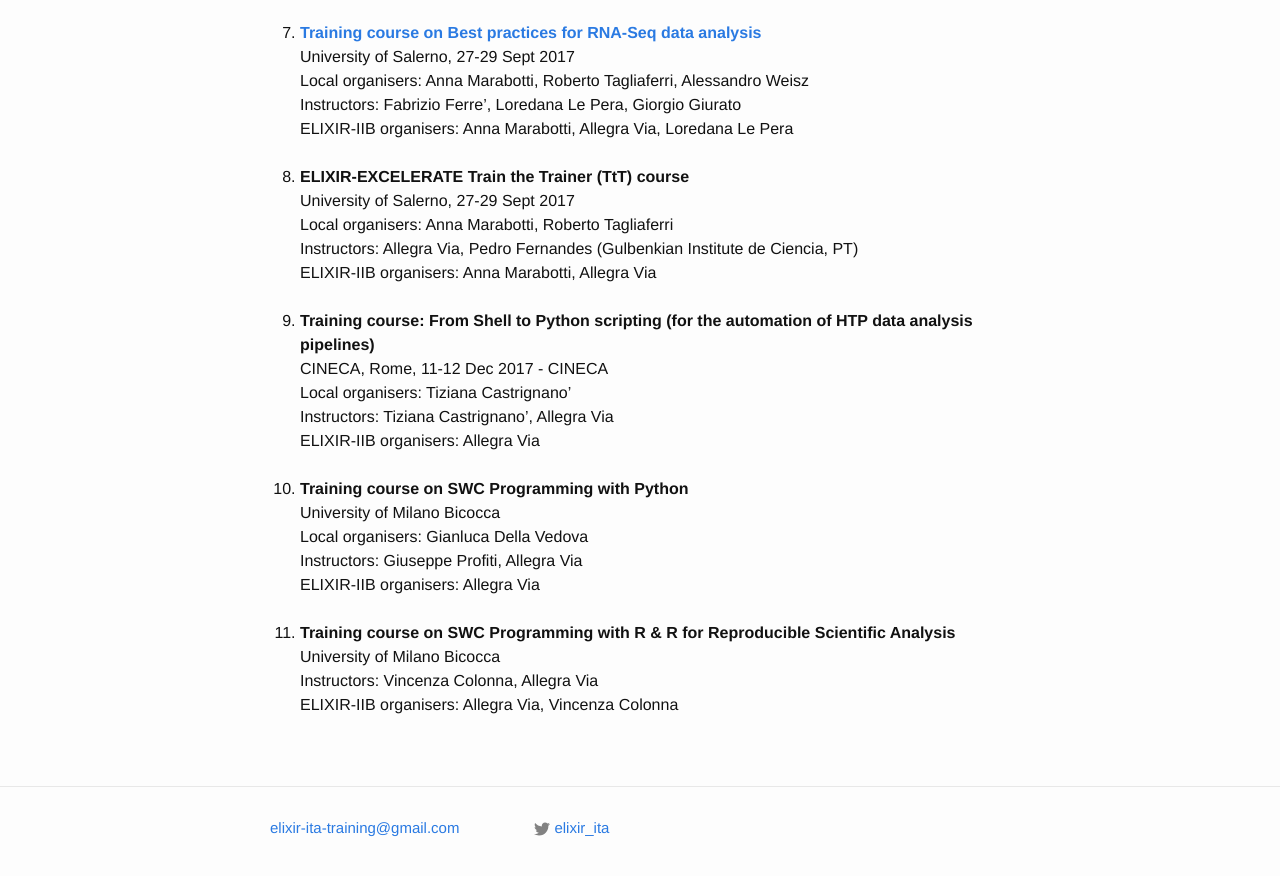
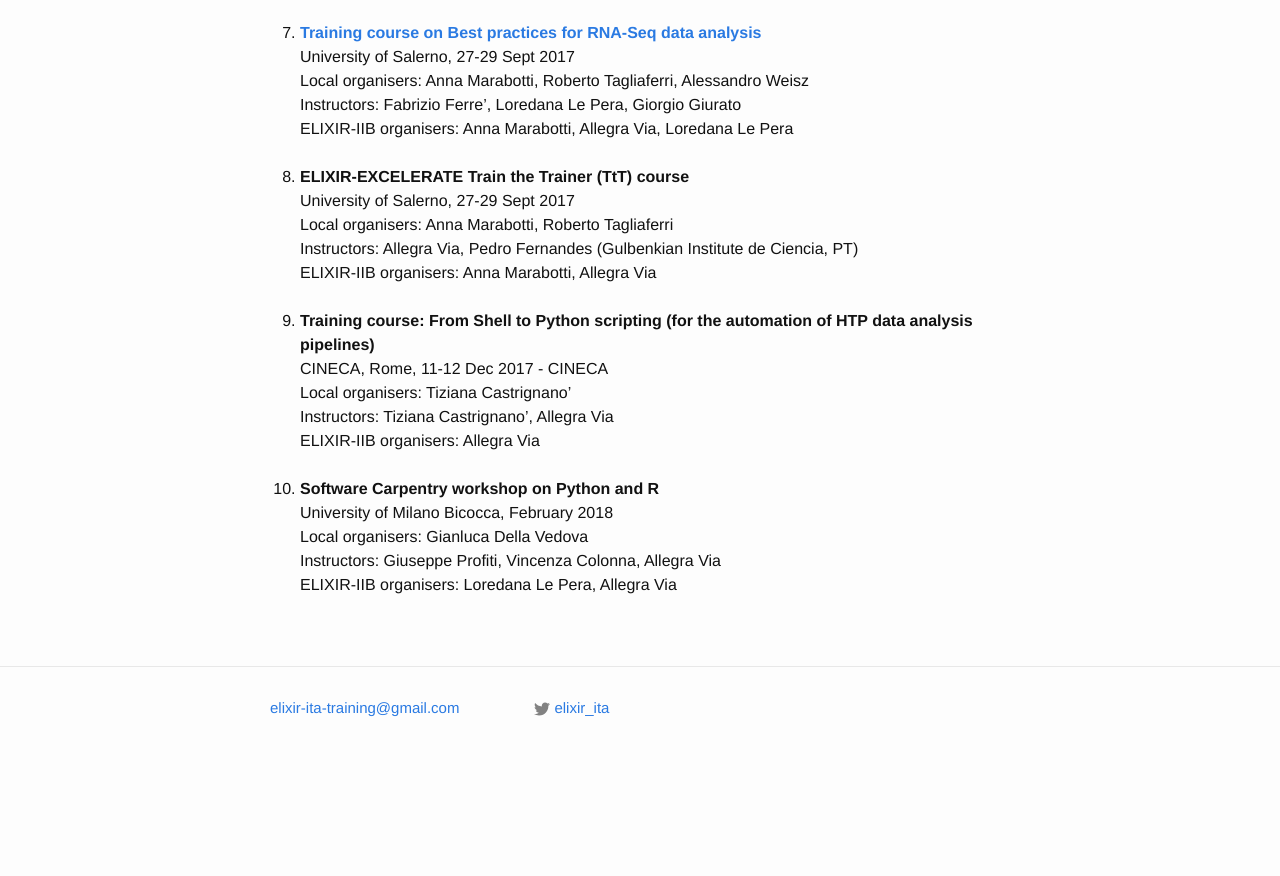
Before and after one commit to ELIXIR-IIB-training/website, a Jekyll site: the page built from programme2017/index.html, in a window 1280 px wide and 900 px high, scrolled down 1294 px. Shown: the top 876 px of the window. Built offline with Jekyll 4.4.1, drawn with Linux system fonts in a browser that asks for light colours; after the commit the page ends 2074 px from its top, so only the background shows below that.

Commit message:
SWC update

```diff
--- a/programme2017/index.html
+++ b/programme2017/index.html
@@ -94,18 +94,13 @@ layout: default
 	ELIXIR-IIB organisers: Allegra Via
 	</li>
 	<br>
-	<li><b>Training course on SWC Programming with Python</b><br>
-	University of Milano Bicocca<br>
+	<li><b>Software Carpentry workshop on Python and R</b><br>
+	University of Milano Bicocca, February 2018<br>
 	Local organisers: Gianluca Della Vedova<br>
-	Instructors: Giuseppe Profiti, Allegra Via<br>
-	ELIXIR-IIB organisers: Allegra Via
+	Instructors: Giuseppe Profiti, Vincenza Colonna, Allegra Via<br>
+	ELIXIR-IIB organisers: Loredana Le Pera, Allegra Via
 	</li>
       	<br>
-      	<li><b>Training course on SWC Programming with R & R for Reproducible Scientific Analysis</b><br>
-      	University of Milano Bicocca<br>
-	Instructors: Vincenza Colonna, Allegra Via<br>
-	ELIXIR-IIB organisers: Allegra Via, Vincenza Colonna</li>
-      <br>
    </ol>
 
 
```
